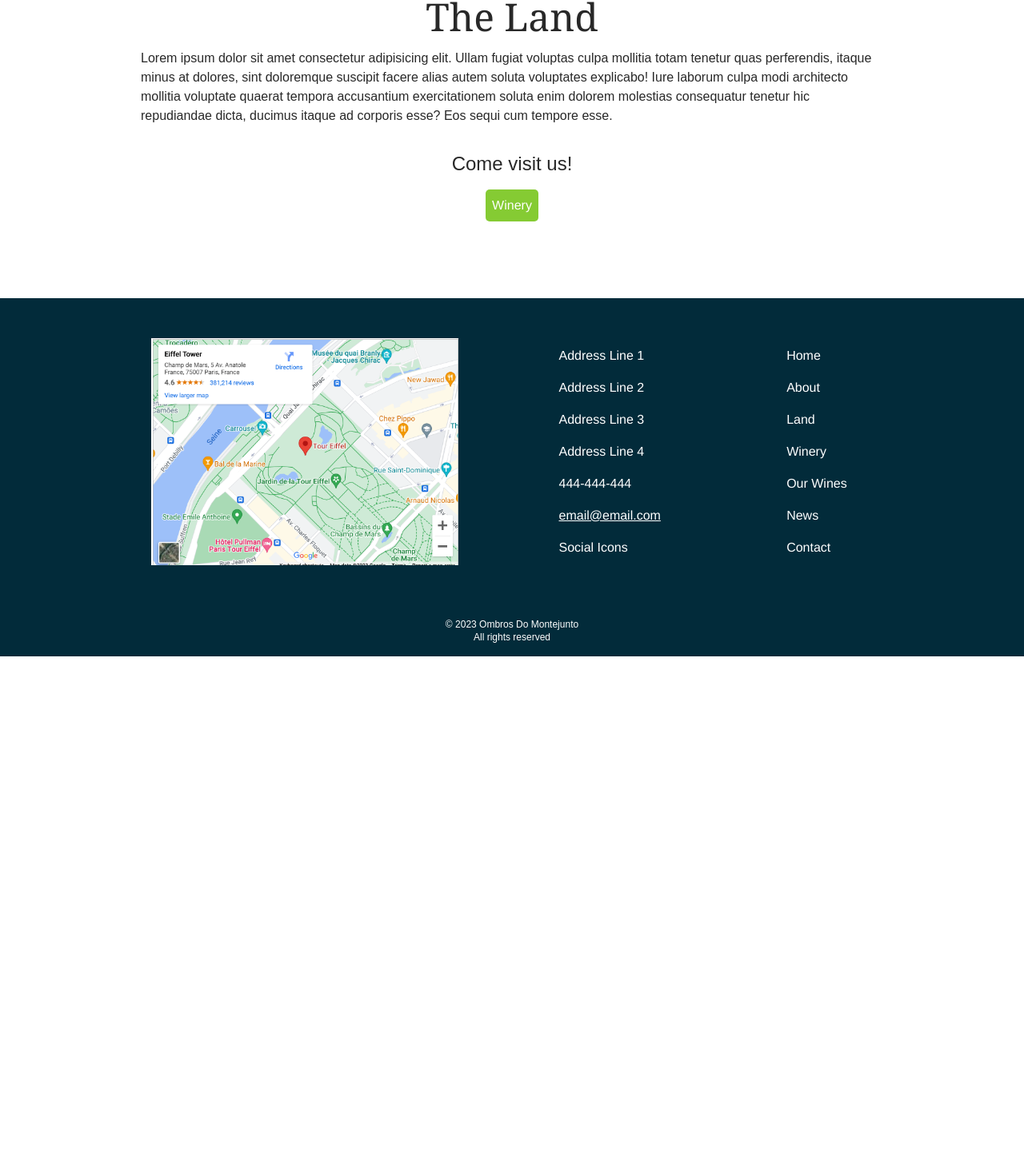
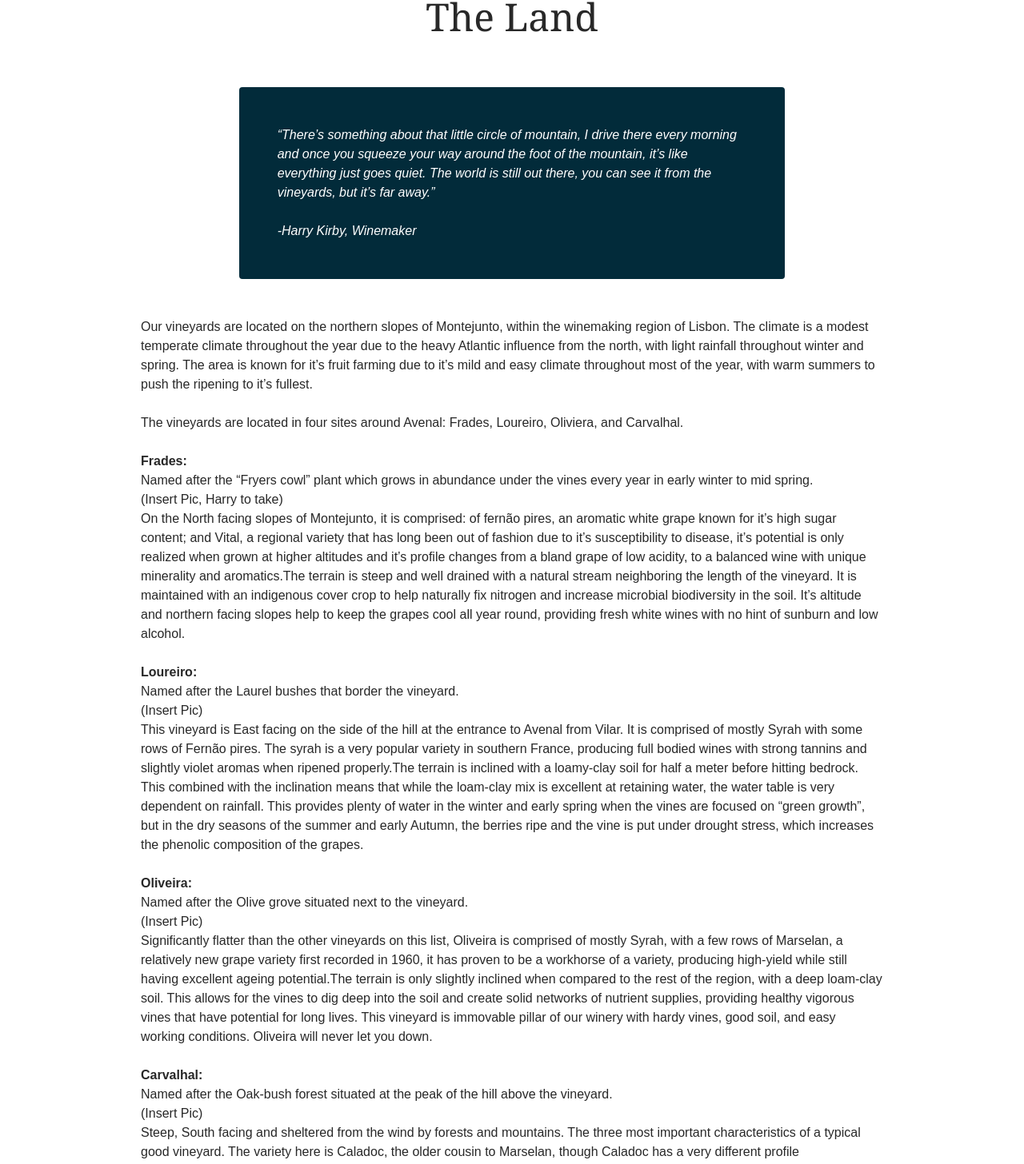
Before and after one commit to katieperry4/ombros-do-montejunto, a React (Vite) app: page /land in a window 1280 px wide. Shown: the part 499-1955 px from the top of the page at 80% size. Before the commit the page ends 1600 px from the top, so only its background shows below. Built offline with nearby package versions, Linux system fonts and the light colour scheme; no server answers.

Commit message:
added Harry's description of the vineyards

```diff
--- a/src/pages/Land.jsx
+++ b/src/pages/Land.jsx
@@ -8,15 +8,125 @@ const Land = () => {
       <div className="page-div">
         <div className="pb-4 flex flex-col items-center md:mx-18 lg:mx-32 xl:mx-96">
           <h1 className="font-serif text-5xl p-4">The Land</h1>
-          <p className="px-4 lg:px-12 xl:px-24">
-            Lorem ipsum dolor sit amet consectetur adipisicing elit. Ullam
-            fugiat voluptas culpa mollitia totam tenetur quas perferendis,
-            itaque minus at dolores, sint doloremque suscipit facere alias autem
-            soluta voluptates explicabo! Iure laborum culpa modi architecto
-            mollitia voluptate quaerat tempora accusantium exercitationem soluta
-            enim dolorem molestias consequatur tenetur hic repudiandae dicta,
-            ducimus itaque ad corporis esse? Eos sequi cum tempore esse.
-          </p>
+          <div className="bg-dark-green p-12 rounded w-2/3 m-12 flex items-center justify-center">
+            <h2 className="italic text-white">
+              “There’s something about that little circle of mountain, I drive
+              there every morning and once you squeeze your way around the foot
+              of the mountain, it’s like everything just goes quiet. The world
+              is still out there, you can see it from the vineyards, but it’s
+              far away.” <br></br> <br></br>-Harry Kirby, Winemaker
+            </h2>
+          </div>
+          <div className="px-4 lg:px-12 xl:px-24">
+            <p>
+              Our vineyards are located on the northern slopes of Montejunto,
+              within the winemaking region of Lisbon. The climate is a modest
+              temperate climate throughout the year due to the heavy Atlantic
+              influence from the north, with light rainfall throughout winter
+              and spring. The area is known for it’s fruit farming due to it’s
+              mild and easy climate throughout most of the year, with warm
+              summers to push the ripening to it’s fullest. <br /> <br />
+              The vineyards are located in four sites around Avenal: Frades,
+              Loureiro, Oliviera, and Carvalhal.
+            </p>
+            <br />
+            <div>
+              <p>
+                <strong>Frades:</strong>
+                <br></br>Named after the “Fryers cowl” plant which grows in
+                abundance under the vines every year in early winter to mid
+                spring.
+                <br />
+                (Insert Pic, Harry to take)
+                <br />
+                On the North facing slopes of Montejunto, it is comprised: of
+                fernão pires, an aromatic white grape known for it’s high sugar
+                content; and Vital, a regional variety that has long been out of
+                fashion due to it’s susceptibility to disease, it’s potential is
+                only realized when grown at higher altitudes and it’s profile
+                changes from a bland grape of low acidity, to a balanced wine
+                with unique minerality and aromatics.The terrain is steep and
+                well drained with a natural stream neighboring the length of the
+                vineyard. It is maintained with an indigenous cover crop to help
+                naturally fix nitrogen and increase microbial biodiversity in
+                the soil. It’s altitude and northern facing slopes help to keep
+                the grapes cool all year round, providing fresh white wines with
+                no hint of sunburn and low alcohol.
+              </p>
+            </div>
+            <br />
+            <div>
+              <p>
+                <strong>Loureiro:</strong>
+                <br></br>Named after the Laurel bushes that border the vineyard.
+                <br />
+                (Insert Pic)
+                <br />
+                This vineyard is East facing on the side of the hill at the
+                entrance to Avenal from Vilar. It is comprised of mostly Syrah
+                with some rows of Fernão pires. The syrah is a very popular
+                variety in southern France, producing full bodied wines with
+                strong tannins and slightly violet aromas when ripened
+                properly.The terrain is inclined with a loamy-clay soil for half
+                a meter before hitting bedrock. This combined with the
+                inclination means that while the loam-clay mix is excellent at
+                retaining water, the water table is very dependent on rainfall.
+                This provides plenty of water in the winter and early spring
+                when the vines are focused on “green growth”, but in the dry
+                seasons of the summer and early Autumn, the berries ripe and the
+                vine is put under drought stress, which increases the phenolic
+                composition of the grapes.
+              </p>
+            </div>
+            <br />
+            <div>
+              <p>
+                <strong>Oliveira:</strong>
+                <br></br>Named after the Olive grove situated next to the
+                vineyard.
+                <br />
+                (Insert Pic)
+                <br />
+                Significantly flatter than the other vineyards on this list,
+                Oliveira is comprised of mostly Syrah, with a few rows of
+                Marselan, a relatively new grape variety first recorded in 1960,
+                it has proven to be a workhorse of a variety, producing
+                high-yield while still having excellent ageing potential.The
+                terrain is only slightly inclined when compared to the rest of
+                the region, with a deep loam-clay soil. This allows for the
+                vines to dig deep into the soil and create solid networks of
+                nutrient supplies, providing healthy vigorous vines that have
+                potential for long lives. This vineyard is immovable pillar of
+                our winery with hardy vines, good soil, and easy working
+                conditions. Oliveira will never let you down.
+              </p>
+            </div>
+            <br />
+            <div>
+              <p>
+                <strong>Carvalhal:</strong>
+                <br></br>Named after the Oak-bush forest situated at the peak of
+                the hill above the vineyard.
+                <br />
+                (Insert Pic)
+                <br />
+                Steep, South facing and sheltered from the wind by forests and
+                mountains. The three most important characteristics of a typical
+                good vineyard. The variety here is Caladoc, the older cousin to
+                Marselan, though Caladoc has a very different profile
+                altogether.Similar to Burgundy, the forest at the top of the
+                hill provides excellent shelter from the winds, as well as a
+                nearby haven for biodiversity. When the rain falls, nutrients
+                from the microbes of the forest floor are washed down hill to
+                the vineyard, feeding the vines with a renewable source of
+                fertilizer. The south facing aspect of the site provides a
+                crucial 2-3 degrees more warmth per day, throughout the year,
+                which is crucial to fully ripen grapes like caladoc. This
+                warmer, dryer vineyard provides a full bodied, highly phenolic,
+                highly tannic red wine with very strong flavours.
+              </p>
+            </div>
+          </div>
         </div>
         <div className="flex flex-col items-center m-4">
           <h3 className="text-2xl">Come visit us!</h3>
```
